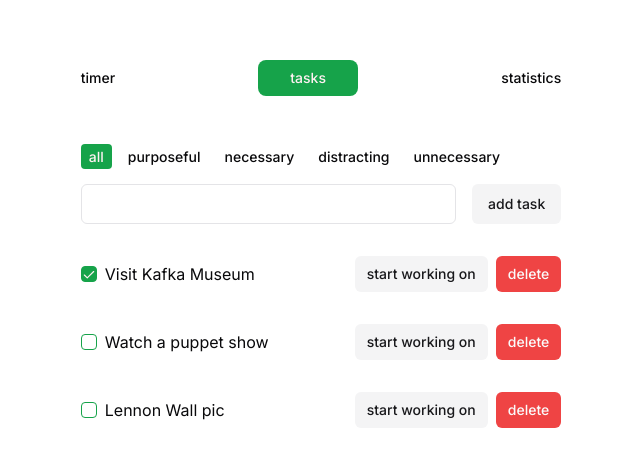
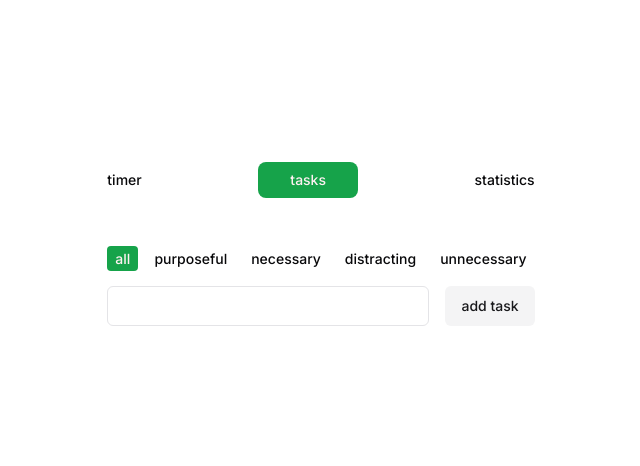
Before and after one commit to sinskiy/strou, a Next.js app: page /tasks in a window 1280 px wide. Shown: the part 124-590 px from the top of the page, without its empty margins (319-959 px from the left). Built offline with nearby package versions, Linux system fonts and the light colour scheme.

Commit message:
beta version of saving tasks (almost working)

```diff
--- a/app/tasks/page.tsx
+++ b/app/tasks/page.tsx
@@ -4,21 +4,39 @@ import Tags from "@/components/tags";
 import Tasks, { Task } from "@/components/tasks";
 import { Button } from "@/components/ui/button";
 import { Input } from "@/components/ui/input";
-import { useReducer, useState } from "react";
+import { useEffect, useReducer, useState } from "react";
 
 export type HandleAddTask = (title: string) => void;
 export type HandleChangeTask = (task: Task) => void;
 export type HandleDeleteTask = (originalIndex: number) => void;
 
 export default function TasksPage() {
-  const [tasks, dispatch] = useReducer(tasksReducer, initialTasks);
+  const [tasks, dispatch] = useReducer(tasksReducer, []);
+  const [largestIndex, setLargestIndex] = useState(0);
+
+  useEffect(() => {
+    dispatch({ type: "initialized" });
+    const largestIndexInitial = tasks.length
+      ? tasks.toSorted((a, b) =>
+          a.originalIndex < b.originalIndex ? 1 : -1,
+        )[0].originalIndex
+      : 0;
+    setLargestIndex(largestIndexInitial);
+  }, []);
+
+  useEffect(
+    () => localStorage.setItem("tasks", JSON.stringify(tasks)),
+    [tasks],
+  );
 
   function handleAddTask(title: string) {
+    const newIndex = largestIndex + 1;
     dispatch({
       type: "added",
-      originalIndex: ++largestIndex,
+      originalIndex: newIndex,
       title,
     });
+    setLargestIndex(newIndex);
   }
 
   function handleChangeTask(task: Task) {
@@ -60,6 +78,9 @@ export default function TasksPage() {
 
 type TasksAction =
   | {
+      type: "initialized";
+    }
+  | {
       type: "added";
       originalIndex: number;
       title: string;
@@ -73,8 +94,13 @@ type TasksAction =
       originalIndex: number;
     };
 
-function tasksReducer(tasks: typeof initialTasks, action: TasksAction) {
+function tasksReducer(tasks: Task[], action: TasksAction) {
   switch (action.type) {
+    case "initialized": {
+      const savedTasks: string | undefined = localStorage.tasks;
+      const initialTasks: Task[] = savedTasks ? JSON.parse(savedTasks) : [];
+      return initialTasks;
+    }
     case "added": {
       return [
         ...tasks,
@@ -109,12 +135,3 @@ const tags = [
   "distracting",
   "unnecessary",
 ] as const;
-
-const initialTasks: Task[] = [
-  { originalIndex: 0, title: "Visit Kafka Museum", checked: true },
-  { originalIndex: 42, title: "Watch a puppet show", checked: false },
-  { originalIndex: 2, title: "Lennon Wall pic", checked: false },
-];
-let largestIndex = initialTasks.toSorted((a, b) =>
-  a.originalIndex < b.originalIndex ? 1 : -1,
-)[0].originalIndex;
```
